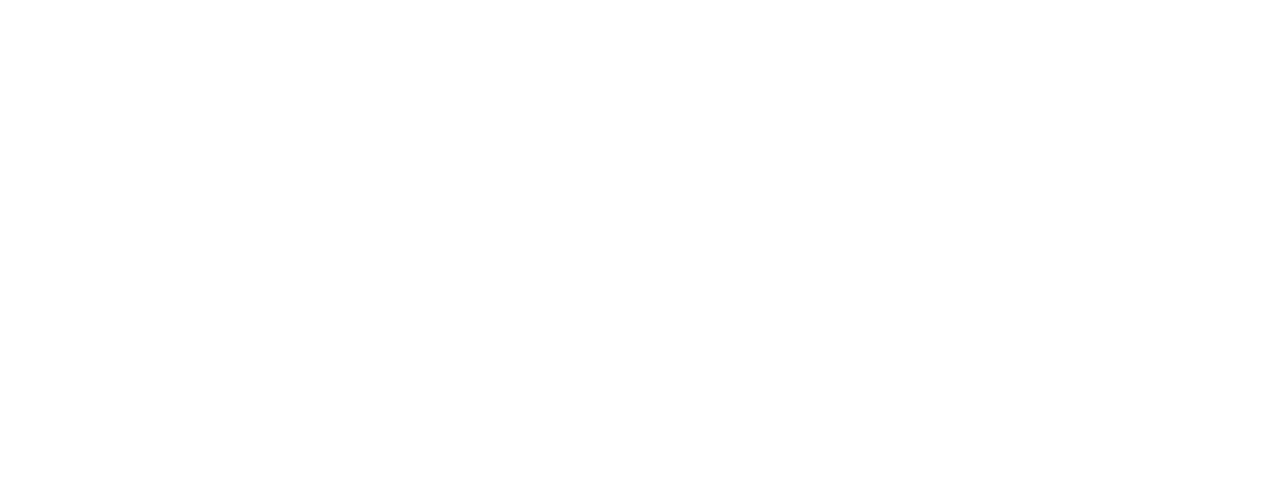
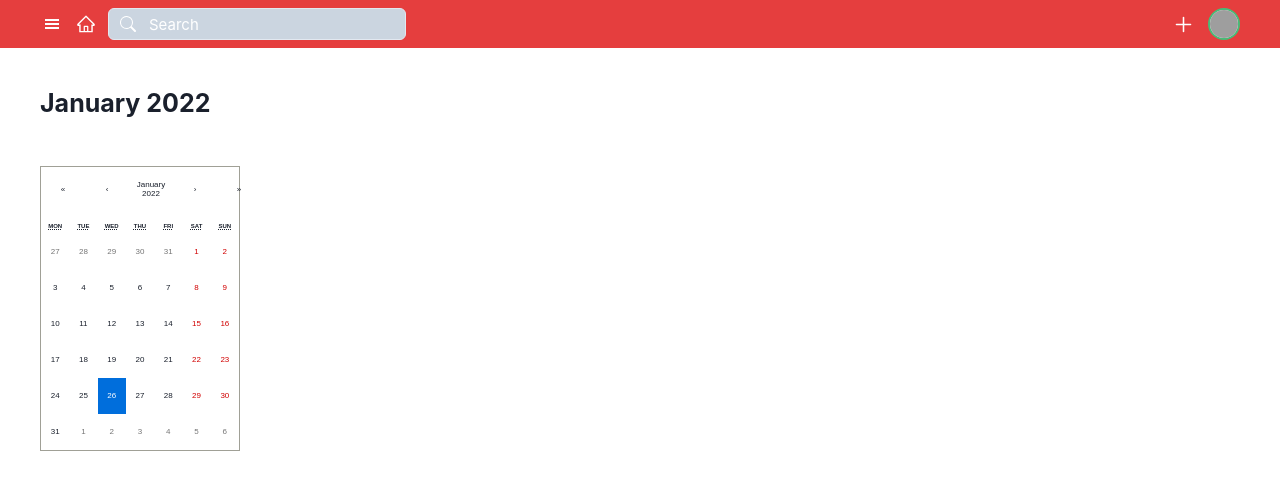
Before and after one commit to Spardutti/todoapp-native-ts, a React (Create React App) app in the folder client/: page /upcoming in a window 1280 px wide. Before the commit this address had no page. Shown: the top 490 px of the page. Built offline with nearby package versions, Linux system fonts and the light colour scheme; grey boxes are pictures that could not be loaded.

Commit message:
working on upcoming task display

```diff
--- a/client/package.json
+++ b/client/package.json
@@ -15,6 +15,7 @@
     "@types/jwt-decode": "^3.1.0",
     "@types/node": "^16.11.21",
     "@types/react": "^17.0.38",
+    "@types/react-calendar": "^3.4.5",
     "@types/react-datepicker": "^4.3.4",
     "@types/react-dom": "^17.0.11",
     "@types/react-query": "^1.2.9",
@@ -25,6 +26,7 @@
     "jwt-decode": "^3.1.2",
     "node-sass": "^7.0.1",
     "react": "^17.0.2",
+    "react-calendar": "^3.6.0",
     "react-datepicker": "^4.6.0",
     "react-dom": "^17.0.2",
     "react-hot-toast": "^2.2.0",
--- a/client/src/App.tsx
+++ b/client/src/App.tsx
@@ -9,12 +9,14 @@ import { NavBar } from "./Components/NavBar/NavBar";
 import { store } from "./store/store";
 import { Provider } from "react-redux";
 import { Toaster } from "react-hot-toast";
+import Upcoming from "./Components/Views/Upcoming";
 
 const queryClient = new QueryClient();
 
 const Nav = () =>
   useRoutes([
     { path: "/home", element: <NavBar /> },
+    { path: "/upcoming", element: <NavBar /> },
     // {},
   ]);
 
@@ -31,6 +33,9 @@ function App() {
               <Route path="/home" element={<ProtectedRoute />}>
                 <Route path="/home" element={<Home />} />
               </Route>
+              {/* <Route path="/upcoming" element={<ProtectedRoute />}> */}
+              <Route path="/upcoming" element={<Upcoming />} />
+              {/* </Route> */}
             </Routes>
           </ChakraProvider>
           <ReactQueryDevtools initialIsOpen={false} />
--- a/client/src/Components/DrawerMenu/DrawerMenu.tsx
+++ b/client/src/Components/DrawerMenu/DrawerMenu.tsx
@@ -1,31 +1,47 @@
-import { Box } from "@chakra-ui/react";
+import {
+  Box,
+  Button,
+  Drawer,
+  DrawerBody,
+  DrawerContent,
+  DrawerHeader,
+  DrawerOverlay,
+  useDisclosure,
+} from "@chakra-ui/react";
 import { motion, AnimatePresence } from "framer-motion";
 import React from "react";
 import { useSelector } from "react-redux";
+import { useAppDispatch } from "../../hooks";
+import { toggleDrawer } from "../../store/Reducers/Drawer/drawerReducer";
 import { RootState } from "../../store/store";
 
 const DrawerMenu: React.FC = () => {
   const isOpen = useSelector((state: RootState) => state.drawer.isOpen);
+  const { onClose } = useDisclosure({ id: "draw" });
+  const dispatch = useAppDispatch();
 
-  const AnimatedBox = motion(Box);
+  const toggle = () => dispatch(toggleDrawer());
+
   return (
-    <AnimatePresence>
-      {isOpen ? (
-        <AnimatedBox
-          h={400}
-          initial={{ width: 0 }}
-          animate={{ width: "auto" }}
-          exit={{ width: 0 }}
-          transition={{
-            duration: 0.3,
-          }}
-          bg={"green"}
-          overflow="hidden"
-        ></AnimatedBox>
-      ) : (
-        <Box w="300px" />
-      )}
-    </AnimatePresence>
+    <>
+      <Drawer
+        id="draw"
+        placement={"left"}
+        onClose={toggle}
+        isOpen={isOpen}
+        onOverlayClick={onClose}
+      >
+        <DrawerOverlay />
+        <DrawerContent>
+          <DrawerHeader borderBottomWidth="1px">Basic Drawer</DrawerHeader>
+          <DrawerBody>
+            <p>Some contents...</p>
+            <p>Some contents...</p>
+            <p>Some contents...</p>
+          </DrawerBody>
+        </DrawerContent>
+      </Drawer>
+    </>
   );
 };
 
--- a/client/src/Components/NavBar/NavBar.tsx
+++ b/client/src/Components/NavBar/NavBar.tsx
@@ -1,4 +1,4 @@
-import { Box, Stack } from "@chakra-ui/react";
+import { Box, Stack, useDisclosure } from "@chakra-ui/react";
 import { useState } from "react";
 import { AiOutlineHome } from "react-icons/ai";
 import { NavBarSearch } from "./NavBarSearch";
@@ -12,6 +12,8 @@ export const NavBar = () => {
   const dispatch = useDispatch();
   const navigate = useNavigate();
   const [hoverColor] = useState("#ffffff75");
+
+  const { onOpen } = useDisclosure({ id: "draw" });
   return (
     <Stack
       alignItems={"center"}
@@ -45,7 +47,8 @@ export const NavBar = () => {
             fontSize={20}
             color="white"
             cursor={"pointer"}
-            onClick={() => navigate("/home")}
+            // onClick={() => navigate("/home")}
+            onClick={onOpen}
           />
         </Box>
         <NavBarSearch />
--- a/client/src/Components/Today/OverdueTodos.tsx
+++ b/client/src/Components/Today/OverdueTodos.tsx
@@ -8,7 +8,7 @@ interface OverdueTodosProps {
 
 const OverdueTodos: React.FC<OverdueTodosProps> = ({ todo }) => {
   return (
-    <Box w={[300, 500, 200, 800]} pb={10}>
+    <Box pb={10} maxW={500}>
       <HStack overflow={"hidden"} justify={"space-between"}>
         <Heading fontSize={15}>Overdue</Heading>
         <Text color={"red"}>Reschedule</Text>
--- a/client/src/Components/Today/Today.tsx
+++ b/client/src/Components/Today/Today.tsx
@@ -25,7 +25,7 @@ const Today: React.FC<TodayProps> = () => {
   if (isLoading) return <p>Loading</p>;
 
   return (
-    <Stack p={10} w={[100, 200, 300]}>
+    <Stack p={10}>
       <Heading fontSize={25} mb={10}>
         Today{" "}
         <span style={{ fontSize: "13px", color: "gray", fontWeight: "normal" }}>
--- a/client/src/Components/Today/Todos.tsx
+++ b/client/src/Components/Today/Todos.tsx
@@ -16,7 +16,7 @@ const Todos: React.FC<TodosProps> = ({ todo }) => {
   );
 
   return (
-    <Box w={[300, 500, 200, 800]} mt={10}>
+    <Box mt={10} maxW={500}>
       <HStack overflow={"hidden"} justify={"space-between"}>
         <Heading fontSize={15}>
           {month} {day} - Today
--- a/client/src/Components/Views/Home.tsx
+++ b/client/src/Components/Views/Home.tsx
@@ -1,12 +1,16 @@
-import { Box, Grid, Stack } from "@chakra-ui/react";
+import { Box, Grid } from "@chakra-ui/react";
 import DrawerMenu from "../DrawerMenu/DrawerMenu";
 import Today from "../Today/Today";
 
 export const Home = () => {
   return (
-    <Grid templateColumns={"2fr 10fr"}>
-      <DrawerMenu />
-      <Today />
+    <Grid templateColumns={["12fr", "", "2fr 10fr"]}>
+      <Box>
+        <DrawerMenu />
+      </Box>
+      <Box mx="auto">
+        <Today />
+      </Box>
     </Grid>
   );
 };
--- /dev/null
+++ b/client/src/Components/Views/Upcoming.tsx
@@ -0,0 +1,48 @@
+import { Box, Heading, Stack } from "@chakra-ui/react";
+import React, { useEffect, useState } from "react";
+import Calendar from "react-calendar";
+import "react-calendar/dist/Calendar.css";
+
+interface UpcomingProps {}
+
+/* SHOW UPCOMING TODOS */
+const Upcoming: React.FC<UpcomingProps> = () => {
+  const [month, setMonth] = useState("");
+  const [year, setYear] = useState("");
+  const [value, onChange] = useState(new Date());
+
+  useEffect(() => {
+    const currentMonth = new Date(Date.now()).toLocaleString("default", {
+      month: "long",
+    });
+    setMonth(currentMonth);
+    const currentYear = new Date(Date.now()).toLocaleString("default", {
+      year: "numeric",
+    });
+    setYear(currentYear);
+  }, []);
+
+  useEffect(() => {
+    console.log(value);
+  }, [value]);
+
+  return (
+    <Stack p={10}>
+      <Heading fontSize={25} mb={10} cursor={"pointer"}>
+        {month} {year}
+        {/* <span style={{ fontSize: "13px", color: "gray", fontWeight: "normal" }}>
+          {currentDate.toLocaleString("default", { weekday: "short" })}{" "}
+          {currentDate.toLocaleString("default", { month: "short" })}{" "}
+          {currentDate.toLocaleDateString("default", { day: "numeric" })}
+        </span> */}
+      </Heading>
+      <Box w={200} fontSize={8}>
+        <Calendar onChange={onChange} value={value} />
+      </Box>
+    </Stack>
+  );
+};
+
+export default Upcoming;
+
+/*  */
```
Also changed, not shown: 1 other file (tests, documents, lock files or other folders).
